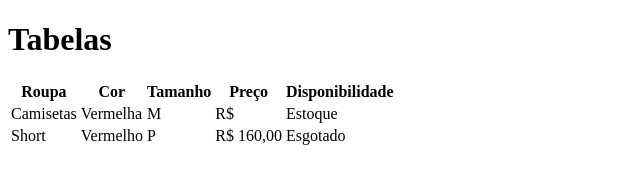
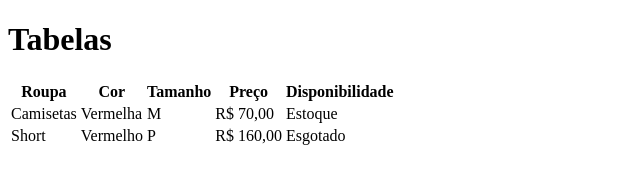
Before and after one commit to juniorwca/aula-tabela, a plain HTML site: page index.html in a window 1280 px wide. Shown: the full height of the page, 0-640 px from the left. Drawn offline with Linux system fonts and the light colour scheme.

Commit message:
Adcionei o valor da camisa R$70,00

```diff
--- a/index.html
+++ b/index.html
@@ -22,7 +22,7 @@
             <td>Camisetas</td>
             <td>Vermelha</td>
             <td>M</td>
-            <td>R$</td>
+            <td>R$ 70,00</td>
             <td>Estoque</td>
         <tr>
             <td>Short</td>
```
